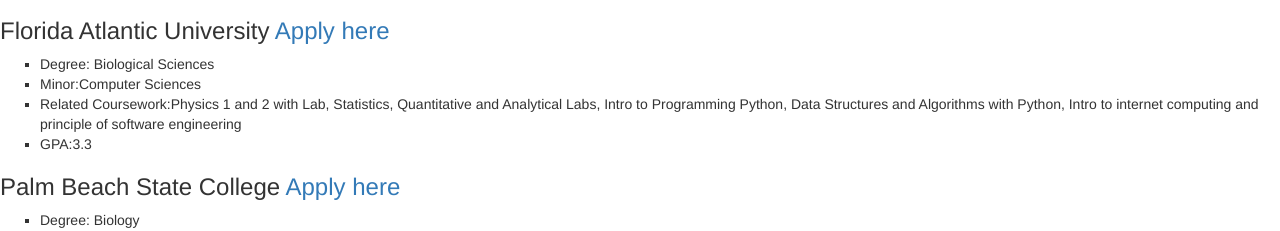
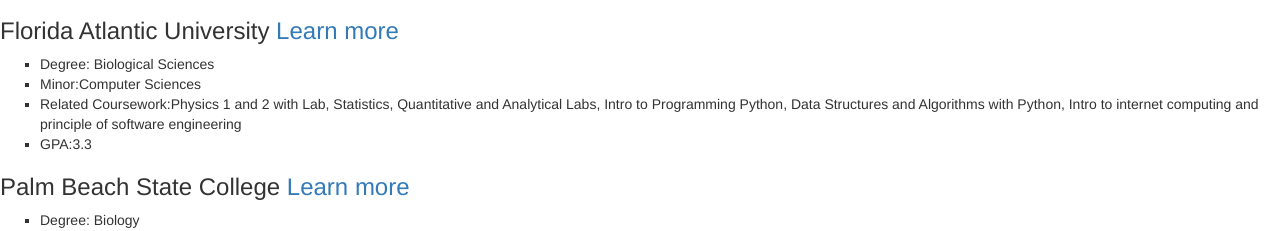
Before and after one commit to Tatyana-Defi/Onlineresume, a plain HTML site: page index.html in a window 1280 px wide. Shown: the part 569-800 px from the top of the page. Drawn offline with nearby package versions, Linux system fonts and the light colour scheme.

Commit message:
minor changes to the link

```diff
--- a/index.html
+++ b/index.html
@@ -44,7 +44,7 @@
 <section>
 <div class ="Education">
     <h1>Education </h1>
-<h3>Florida Atlantic University <a href="https://www.fau.edu/about/admissions/">Apply here</a></h3>
+<h3>Florida Atlantic University <a href="https://www.fau.edu/about/admissions/">Learn more</a></h3>
 <ol style= "list-style-type:square">
   <li>Degree: Biological Sciences </li>
   <li>Minor:Computer Sciences </li>
@@ -52,7 +52,7 @@
   <li>GPA:3.3 </li>
     </ol>
 
-<h3>Palm Beach State College <a href="https://www.palmbeachstate.edu/admissions/admissions-applications.aspx">Apply here</a></h3>
+<h3>Palm Beach State College <a href="https://www.palmbeachstate.edu/admissions/admissions-applications.aspx">Learn more</a></h3>
 
   <ol style= "list-style-type:square">
   <li>Degree: Biology </li>
```
